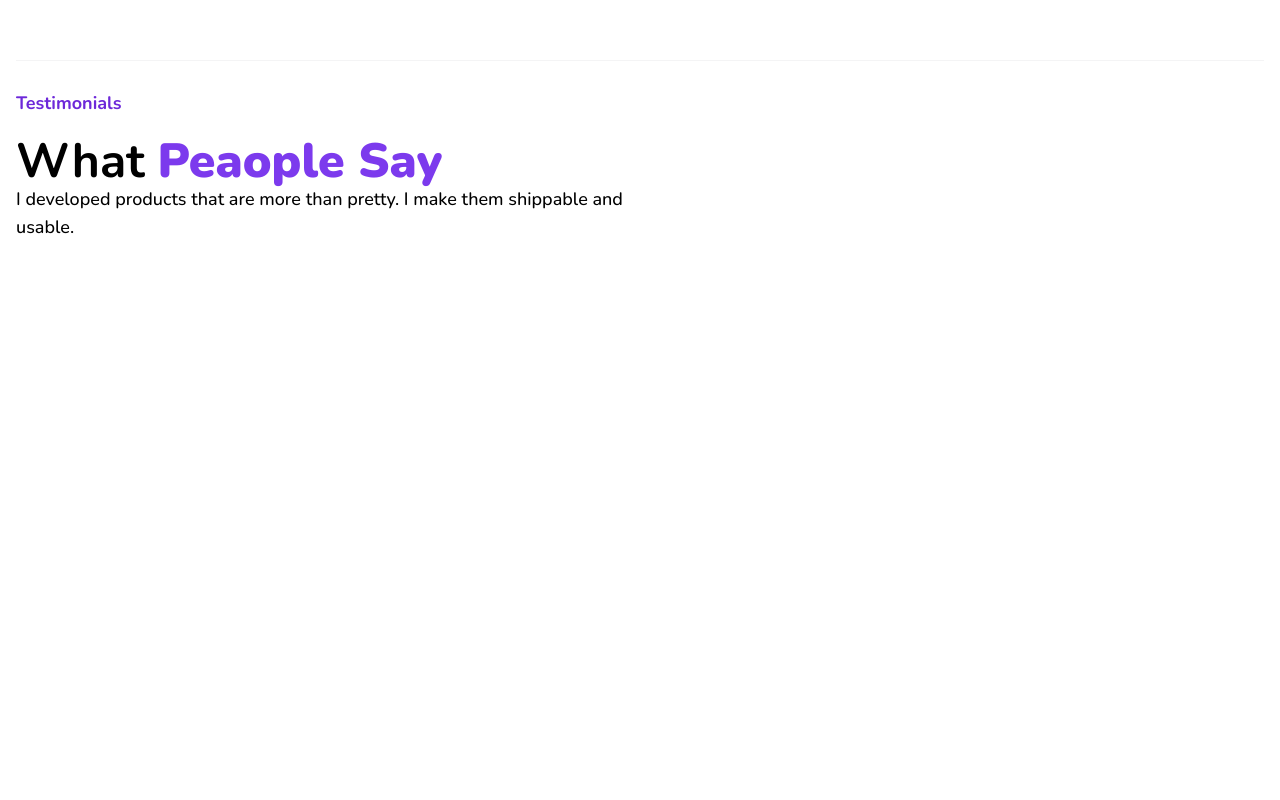
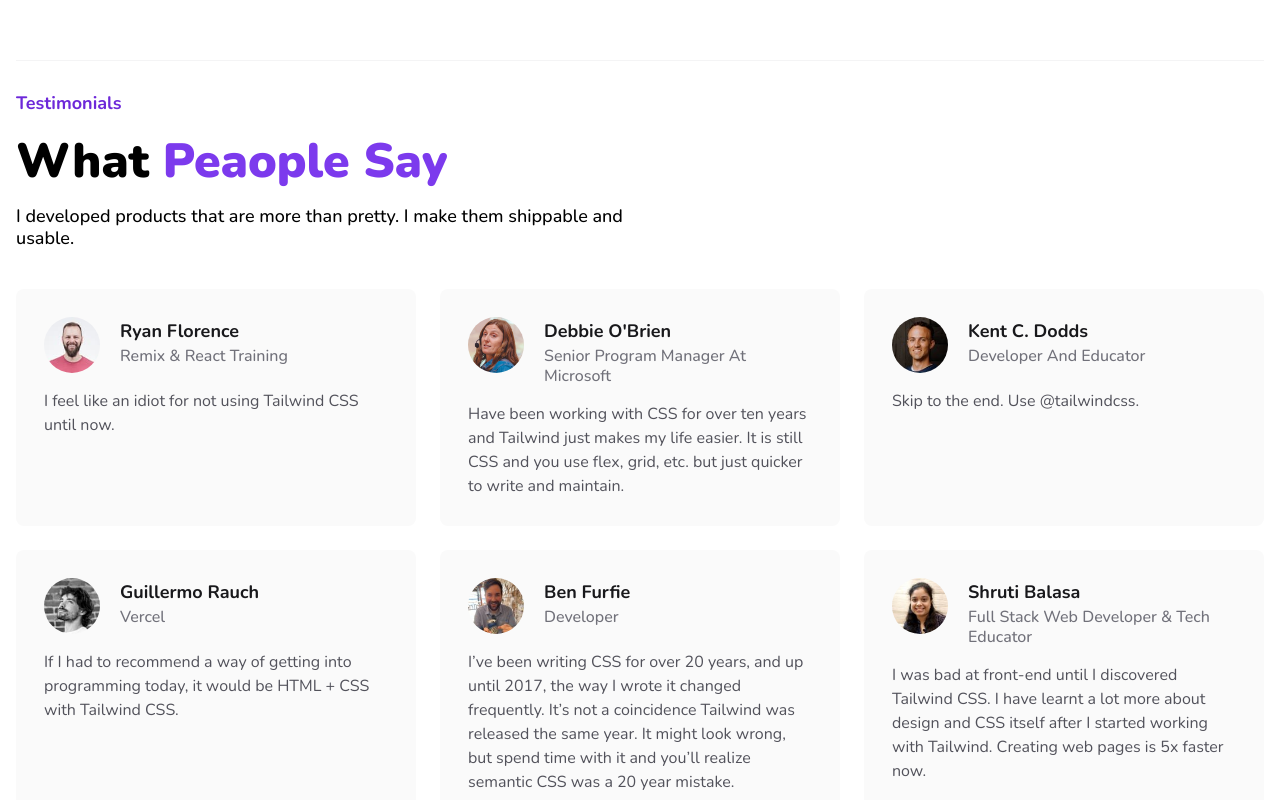
Before and after one commit to MateuszLesisz/portfolio-website, a Next.js app: page / in a window 1280 px wide. Shown: the part 3000-3800 px from the top of the page. Before the commit the page ends 3309 px from the top, so only its background shows below. Built offline with nearby package versions, Linux system fonts and the light colour scheme.

Commit message:
loop reviews

```diff
--- a/components/Reviews.js
+++ b/components/Reviews.js
@@ -1,6 +1,7 @@
 import SectionWrapper from "@/components/SectionWrapper";
 import data from "@/data/reviews";
 import Heading from "@/components/Heading";
+import Image from "next/image";
 
 const Reviews = () => {
     return (
@@ -8,13 +9,44 @@
             <Heading>
                 Testimonials
             </Heading>
-            <h1 className="text-3xl md:text-5xl font-bold capitalize mt-5">
+            <h1 className="text-3xl md:text-5xl font-black capitalize mt-5">
                 what {" "}
                 <strong className="text-violet-600 dark:text-zinc-400">
                     peaople say
                 </strong>
             </h1>
-            <p className="text-lg font-medium w-full lg:w-6/12 mb-10 mt-5]">I developed products that are more than pretty. I make them shippable and usable.</p>
+            <p className="text-lg font-medium w-full lg:w-6/12 mb-10 mt-5 leading-[22px]">
+                I developed products that are more than pretty. I make them shippable and usable.
+            </p>
+            <div className="grid grid-cols-1 md:grid-cols-2 lg:grid-cols-3 gap-6">
+                {data.map(rating => (
+                    <div key={rating.id} className="bg-zinc-50 dark:bg-zinc-900 rounded-lg p-7 border-zinc-100
+                    dark:border-zinc-800">
+                        <div className="flex gap-5">
+                            <div className="relative w-[56px] h-[56px] rounded-full overflow-hidden">
+                                <Image
+                                    src={rating.image}
+                                    fill
+                                    alt="client image"
+                                    className="w-full h-full object-cover"/>
+                            </div>
+                            <div className="flex-1">
+                                <h1 className="font-bold text-lg capitalize text-zinc-900 dark:text-zinc-300">
+                                    {rating.name}
+                                </h1>
+                                <span className="block mt-[1px] text-base text-zinc-500 dark:text-zinc-300 capitalize
+                                font-medium leading-[20px]">
+                                    {rating.company}
+                                </span>
+
+                            </div>
+                        </div>
+                        <p className="mt-4 text-base text-zinc-600 dark:text-zinc-400">
+                            {rating.comment}
+                        </p>
+                    </div>
+                ))}
+            </div>
         </SectionWrapper>
     )
 }
```
